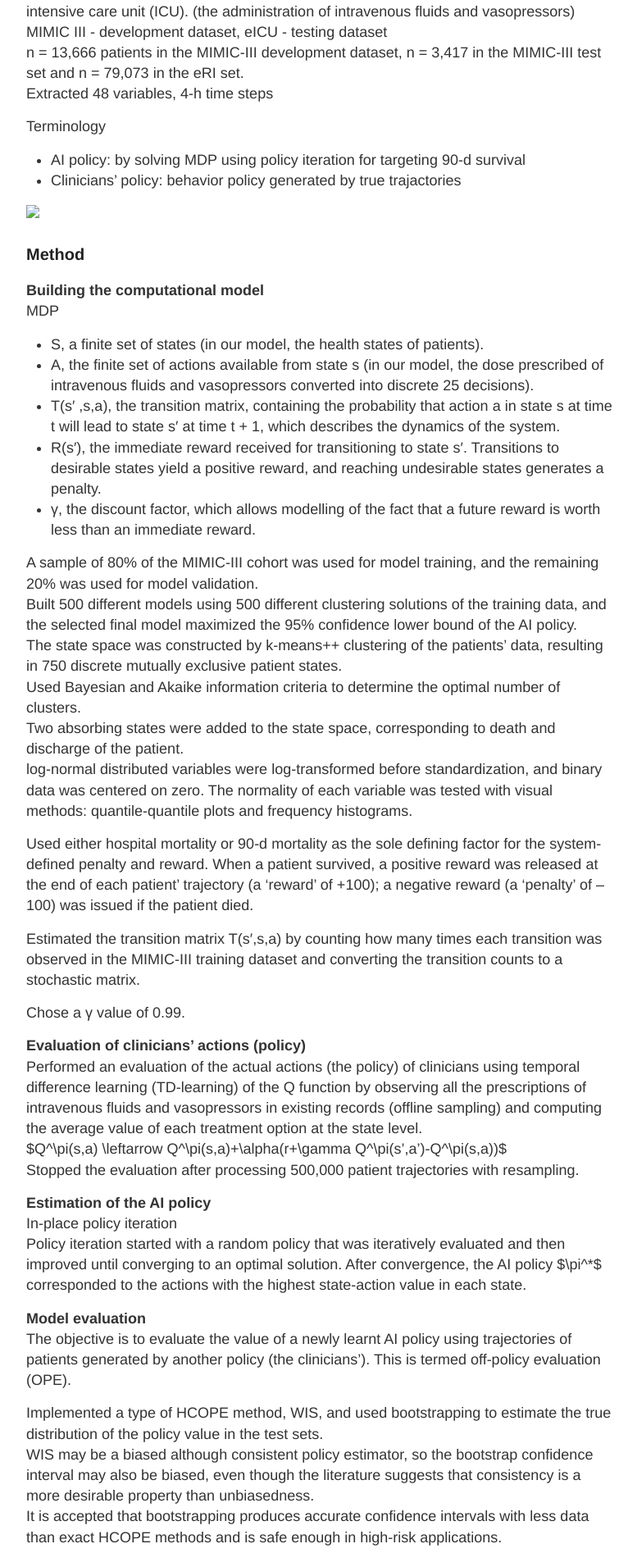
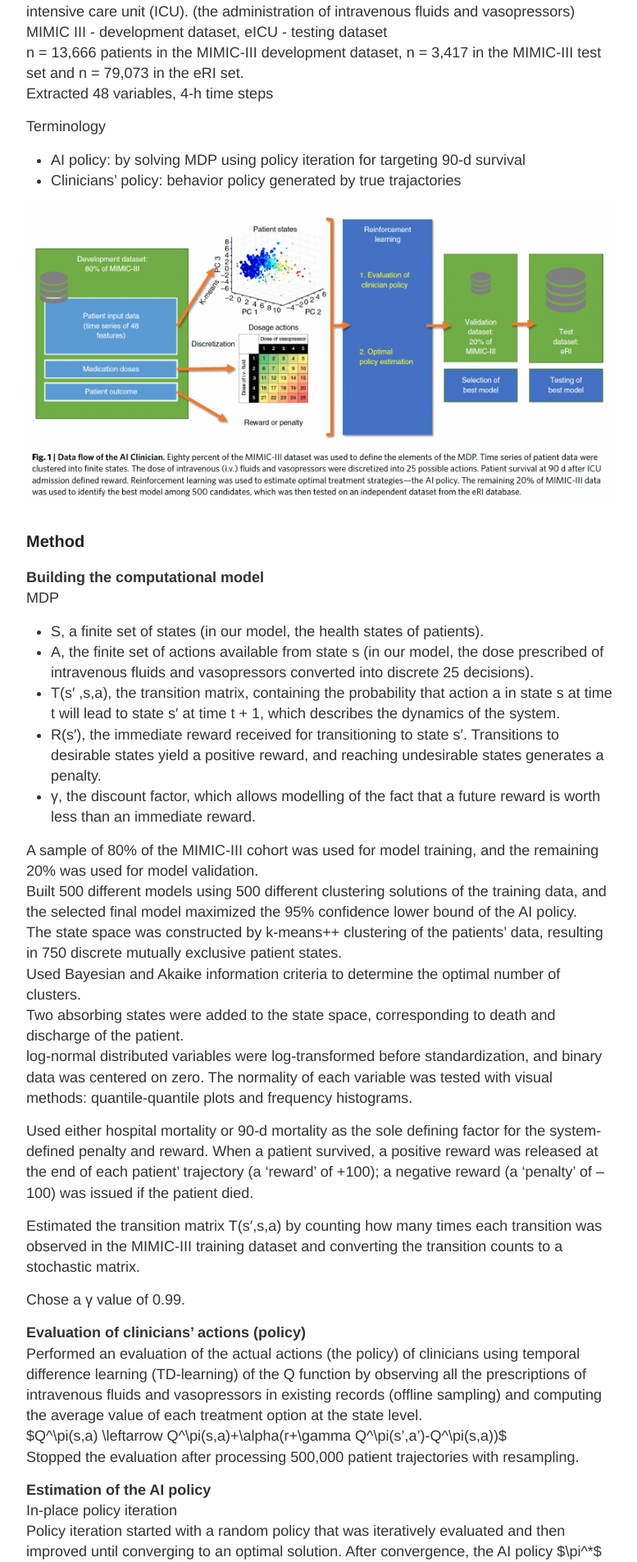
Before and after one commit to JaesikKim/JaesikKim.github.io, a Jekyll site: the page built from _posts/2021-12-14-Paper review 5.md, in a window 1280 px wide. Shown: the part 638-2543 px from the top of the page at 82% size, without its empty margins (248-1025 px from the left). Built offline with Jekyll 4.4.1, drawn with Linux system fonts in a browser that asks for light colours.

Commit message:
edit post

```diff
--- a/_posts/2021-12-14-Paper review 5.md
+++ b/_posts/2021-12-14-Paper review 5.md
@@ -20,7 +20,7 @@
 - AI policy: by solving MDP using policy iteration for targeting 90-d survival
 - Clinicians' policy: behavior policy generated by true trajactories
 
-<img src="../papers/The Artificial Intelligence Clinician learns optimal treatment strategies for sepsis in intensive care, Nature Medicine/fig1.png">
+<img src="../papers/The Artificial Intelligence Clinician learns optimal treatment strategies for sepsis in intensive care/fig1.png">
 
 ### Method
 <b>Building the computational model</b> \
@@ -77,7 +77,7 @@
 Softened $\pi_1$, so it now recommends taking the suggested action 99% of the time and any of the other actions a total of 1% of the time. This allows assessment of the entirety of the patient trajectories. \
 The goal was to estimate the value of $\pi_1$ from data trajectories. \
 
-<img src="../papers/The Artificial Intelligence Clinician learns optimal treatment strategies for sepsis in intensive care, Nature Medicine/fig2.png">
+<img src="../papers/The Artificial Intelligence Clinician learns optimal treatment strategies for sepsis in intensive care/fig2.png">
 
 Built 500 different models from various selections of a random 80% of the MIMIC-III data and evaluated the AI policies with WIS on the remaining 20% of the data. \
 Estimated the value of a random policy and a zero-drug policy for comparison (Fig. 2b). \
@@ -87,30 +87,29 @@
 ### Results
 Evolution of the 95% lower bound (LB) of the best AI policy and of the 95% upper bound
 (UB) of highest-valued clinician policy during the building of 500 models. After only a few models, a higher value for the AI policy than the clinician treatment, within the accepted risk, is guaranteed. \
-<img src="../papers/The Artificial Intelligence Clinician learns optimal treatment strategies for sepsis in intensive care, Nature Medicine/fig3.png"> \
+<img src="../papers/The Artificial Intelligence Clinician learns optimal treatment strategies for sepsis in intensive care/fig3.png"> \
 \* Estimated policy value = WIS for all trajectories
 
 Distribution of the estimated value of the <b>clinicians’ actual treatments</b>, the <b>AI policy</b>, a <b>random policy</b> and a <b>zero-drug policy</b> across the 500 models in the MIMIC-III test set (n = 500 models in each boxplot). The chosen AI policy maximizes the 95% confidence lower bound. On each boxplot, the central line indicates the median, and the bottom and top edges of the box indicate the 25th and 75th percentiles, respectively. \
-<img src="../papers/The Artificial Intelligence Clinician learns optimal treatment strategies for sepsis in intensive care, Nature Medicine/fig4.png">
-
+<img src="../papers/The Artificial Intelligence Clinician learns optimal treatment strategies for sepsis in intensive care/fig4.png">
 
 The relationship between the return of the clinicians’ policy and patients’ 90-day
 mortality in the MIMIC-III *training set* (n = 13,666 patients). Return of actions were sorted into 100 bins, and the mean observed mortality (blue line for raw, red line for smoothed) was computed in each of these bins. The shaded blue area represents the s.e.m. \
-<img src="../papers/The Artificial Intelligence Clinician learns optimal treatment strategies for sepsis in intensive care, Nature Medicine/fig5.png">
+<img src="../papers/The Artificial Intelligence Clinician learns optimal treatment strategies for sepsis in intensive care/fig5.png">
 
 
 Average return in survivors (n = 11,031) and nonsurvivors (n = 2,635) in the MIMIC-III training set. c and d were generated by bootstrapping in the *training data* with 2,000 resamplings. \
-<img src="../papers/The Artificial Intelligence Clinician learns optimal treatment strategies for sepsis in intensive care, Nature Medicine/fig6.png">
+<img src="../papers/The Artificial Intelligence Clinician learns optimal treatment strategies for sepsis in intensive care/fig6.png">
 
 Distribution of the estimated value of the clinician and AI policies in the selected model, built by bootstrapping with 2,000 resamplings in the eRI dataset. \
-<img src="../papers/The Artificial Intelligence Clinician learns optimal treatment strategies for sepsis in intensive care, Nature Medicine/fig7.png">
+<img src="../papers/The Artificial Intelligence Clinician learns optimal treatment strategies for sepsis in intensive care/fig7.png">
 
 Visualization of the clinician and AI policies. All actions were aggregated over all time steps for the five dose bins of both medications. On average, patients were
 administered more intravenous fluid (b) and less vasopressor (c) medications than recommended by the AI policy. \
-<img src="../papers/The Artificial Intelligence Clinician learns optimal treatment strategies for sepsis in intensive care, Nature Medicine/fig8.png">
+<img src="../papers/The Artificial Intelligence Clinician learns optimal treatment strategies for sepsis in intensive care/fig8.png">
 
 The dose excess, referring to the difference between the given and suggested dose averaged over all time points per patient, for intravenous fluids (left) and vasopressor (right). The figure was generated by bootstrapping with 2,000 resamplings. The shaded area represents the s.e.m. In both plots, the smallest dose difference was associated with the best survival rates (vertical dotted line). The further away the dose received was from the suggested dose, the worse the outcome. \
-<img src="../papers/The Artificial Intelligence Clinician learns optimal treatment strategies for sepsis in intensive care, Nature Medicine/fig9.png">
+<img src="../papers/The Artificial Intelligence Clinician learns optimal treatment strategies for sepsis in intensive care/fig9.png">
 
 ### Question
 - how to draw mortality-reward curve ?
```
Also changed, not shown: 1 other file.
